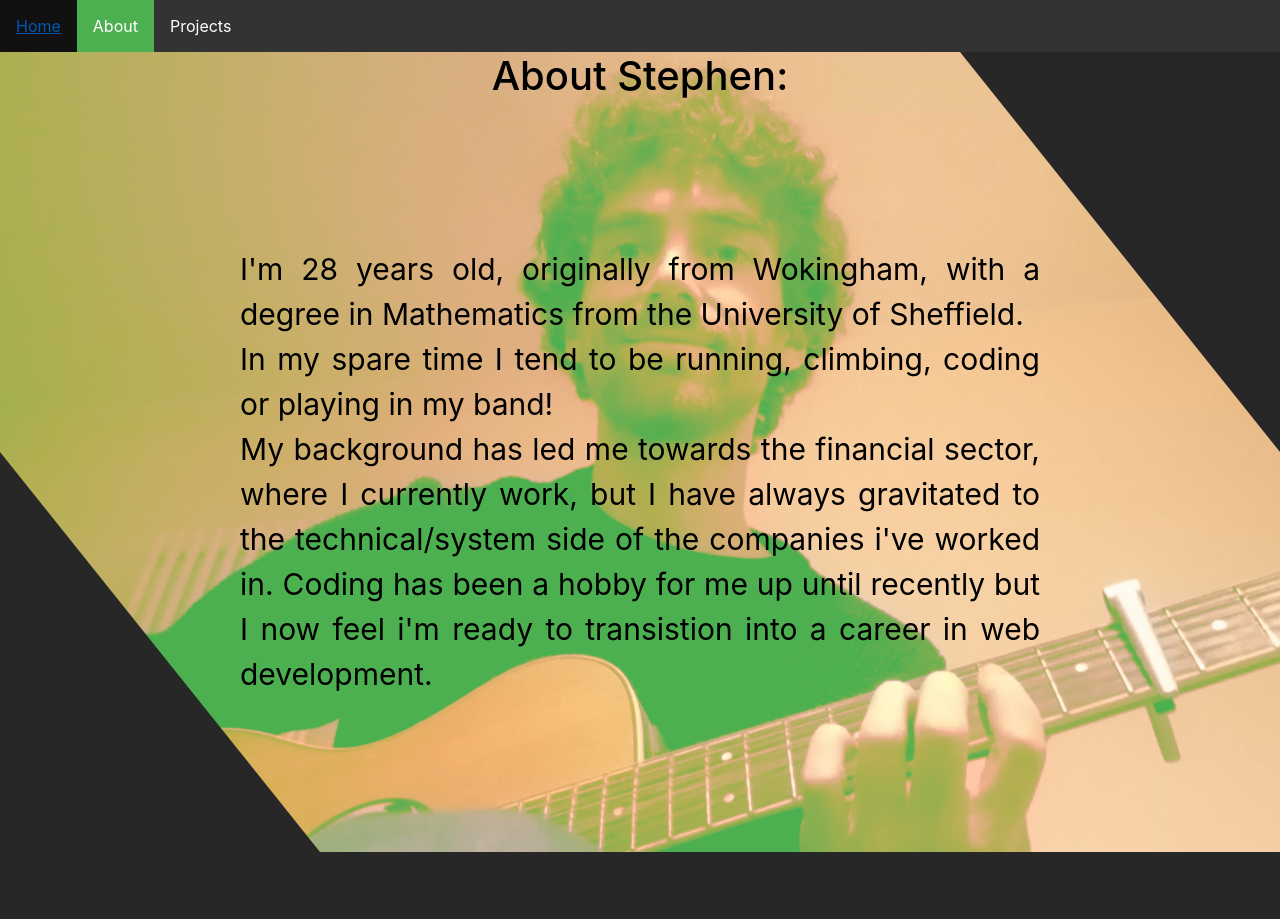
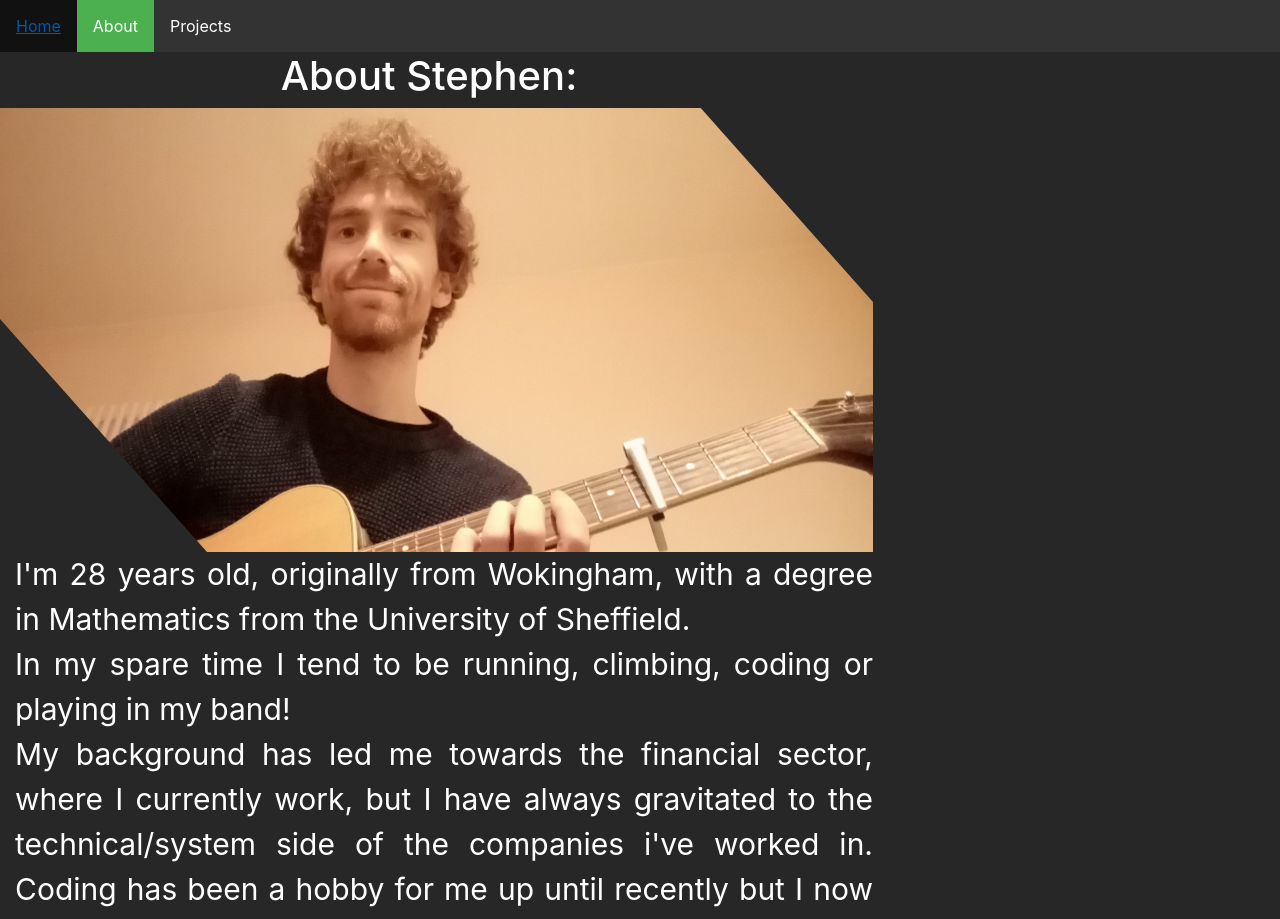
Before and after one commit to Stan-Sasquatch/stephen-portfolio, a React (Create React App) app: page /#/about in a window 1280 px wide. Shown: the top 919 px of the page. Before the commit the page ends 852 px from the top, so only its background shows below. Built offline with nearby package versions, Linux system fonts and the light colour scheme; the HTML template or start-up script is replaced by a standard one.

Commit message:
updated styling

```diff
--- a/src/CSS/AboutPage.css
+++ b/src/CSS/AboutPage.css
@@ -1,17 +1,23 @@
 .container-1{
 
 
-        height :100%;
-        width:100%;
-        background-color: rgb(76, 175, 80);
+
+
         clip-path: polygon(0 0, 75% 0%, 100% 50%, 100% 100%, 25% 100%, 0% 50%);
-        position:absolute;
+
         z-index: -1;
-        display:flex;
-        justify-content: center;
-        background-image: url(../Utils/About_Page_Pic.jpg);
-        background-blend-mode:lighten;
-        background-size:cover;
+
+        /* background-image: url(../Utils/About_Page_Pic.jpg);
+        background-blend-mode:lighten; */
+
+      display:flex;
+
+      justify-content: center;
+
+        height: 500px;
+   width: 888px;
+
+
 }
 
 .container-2{
@@ -26,13 +32,17 @@
 .container-3{
     font-size: 30px;
     text-align:justify;
+  width:888px;
+    /* background:rgb(39, 39, 39); */
 
+
+    display:flex;
 }
 
 .about-page-pic{
-    margin:auto;
+
 
    height: 500px;
    width: 888px;
-
+   display:flex;
 }
--- a/src/CSS/HomePage.css
+++ b/src/CSS/HomePage.css
@@ -24,12 +24,15 @@ img.profile-pic {
     height :20%;
     display:flex;
     justify-content:center;
-    font-size: 20px;
+    font-size: 30px;
+    color: black;
   }
 
   .title{
     display:flex;
     justify-content:center;
+    color: black;
+
   }
 
   .right-column{
--- a/src/Components/AboutPage.js
+++ b/src/Components/AboutPage.js
@@ -5,20 +5,21 @@ import About_Page_Pic from '../Utils/About_Page_Pic.jpg'
 
 
 const AboutPage = () => {
-    return (<div className="container-1 text-center container-fluid ">
-        <div className="container-2 row">
-            <h1>About Stephen:</h1>
+    return (<div><div className="container-1 text-center container-fluid col  row">
+        <h1 >About Stephen:</h1>
+        <div className="container-2  row">
 
-            <div className="container-3">
-                <p>
-                    I'm 28 years old, originally from Wokingham, with a degree in Mathematics from the University of Sheffield.
+            <img className="about-page-pic" src={About_Page_Pic} />
+
+            {/* <div className="row container-3"><img className=" img-responsive about-page-pic " src={About_Page_Pic} alt="Stephen in Thailand" /></div> */}
+        </div></div><div className="container-3 col">
+            <p>
+                I'm 28 years old, originally from Wokingham, with a degree in Mathematics from the University of Sheffield.
                 <br />In my spare time I tend to be running, climbing, coding or playing in my band!
     <br />
-                    My background has led me towards the financial sector, where I currently work, but I have always gravitated to the technical/system side of the companies i've worked in.
-                     Coding has been a hobby for me up until recently but I now feel i'm ready to transistion into a career in web development.
+                My background has led me towards the financial sector, where I currently work, but I have always gravitated to the technical/system side of the companies i've worked in.
+                 Coding has been a hobby for me up until recently but I now feel i'm ready to transistion into a career in web development.
 </p>
-            </div>
-            {/* <div className="row container-3"><img className=" img-responsive about-page-pic " src={About_Page_Pic} alt="Stephen in Thailand" /></div> */}
         </div></div>);
 }
 
--- a/src/Components/HomePage.js
+++ b/src/Components/HomePage.js
@@ -6,12 +6,30 @@ const HomePage = () => {
 
     return (<div className="background">
         <div className="title text-center row">
+
             <h2 >Stephen's Portfolio </h2>
         </div>
         <div className="row">
-            <div className="col">
+
+
+            <div className="text-center container-fluid  right-column">
+                <div className="row penguin">
+                    <PenguinPage />
                 </div>
-            <div className="col">
+
+
+                <div className=" text-center"> Built Using React Version: {React.version}, bootstrap and more!</div>
+
+
+            </div>
+
+
+
+
+
+
+
+        </div>
         <div className="list-container row">
 
             <ul>
@@ -37,22 +55,8 @@ const HomePage = () => {
                 </div>
             </ul>
         </div>
-            </div>
-
-            <div className="text-center container-fluid col right-column">
 
 
-
-                <div className="row penguin">
-                    <PenguinPage />
-                </div>
-
-
-                <div className=" text-center"> Built Using React Version: {React.version}, bootstrap and more!</div>
-
-
-            </div>
-        </div>
 
     </div>);
 }
```
Lines whose indentation alone changed are shown as unchanged.
